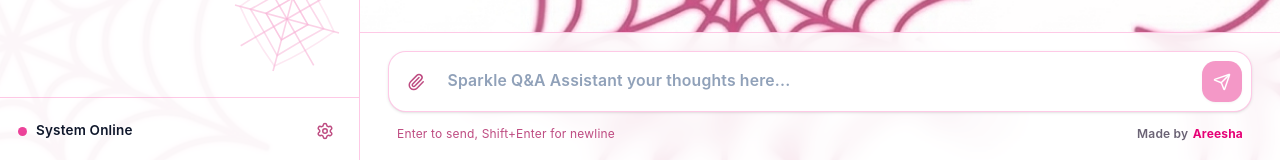
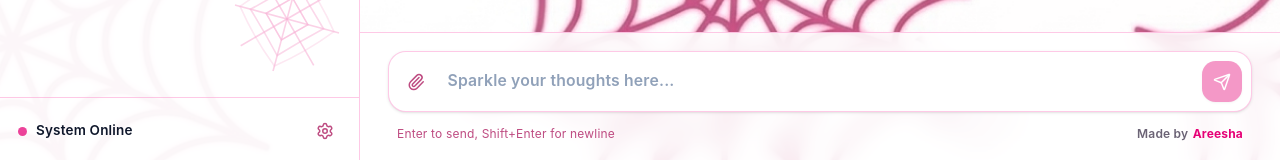
Before and after one commit to areeshacrypto/ai-assistant-powered-by-groq, a React (Vite) app in the folder frontend/: page / in a window 1280 px wide. Shown: the part 635-795 px from the top of the page. Built offline with nearby package versions, Linux system fonts and the light colour scheme.

Commit message:
Update App.jsx

```diff
--- a/frontend/src/App.jsx
+++ b/frontend/src/App.jsx
@@ -899,7 +899,7 @@ STRICT FORMATTING RULES:
                     handleSendMessage();
                   }
                 }}
-                placeholder={`Sparkle ${MODES.find(m => m.id === activeMode)?.name || ''} your thoughts here...`}
+                placeholder="Sparkle your thoughts here..."
                 rows={1}
                 className={`flex-1 bg-transparent border-none focus:outline-none ${theme.textPrimary} placeholder:text-slate-400 text-sm px-3 resize-none max-h-32`}
               />
```
